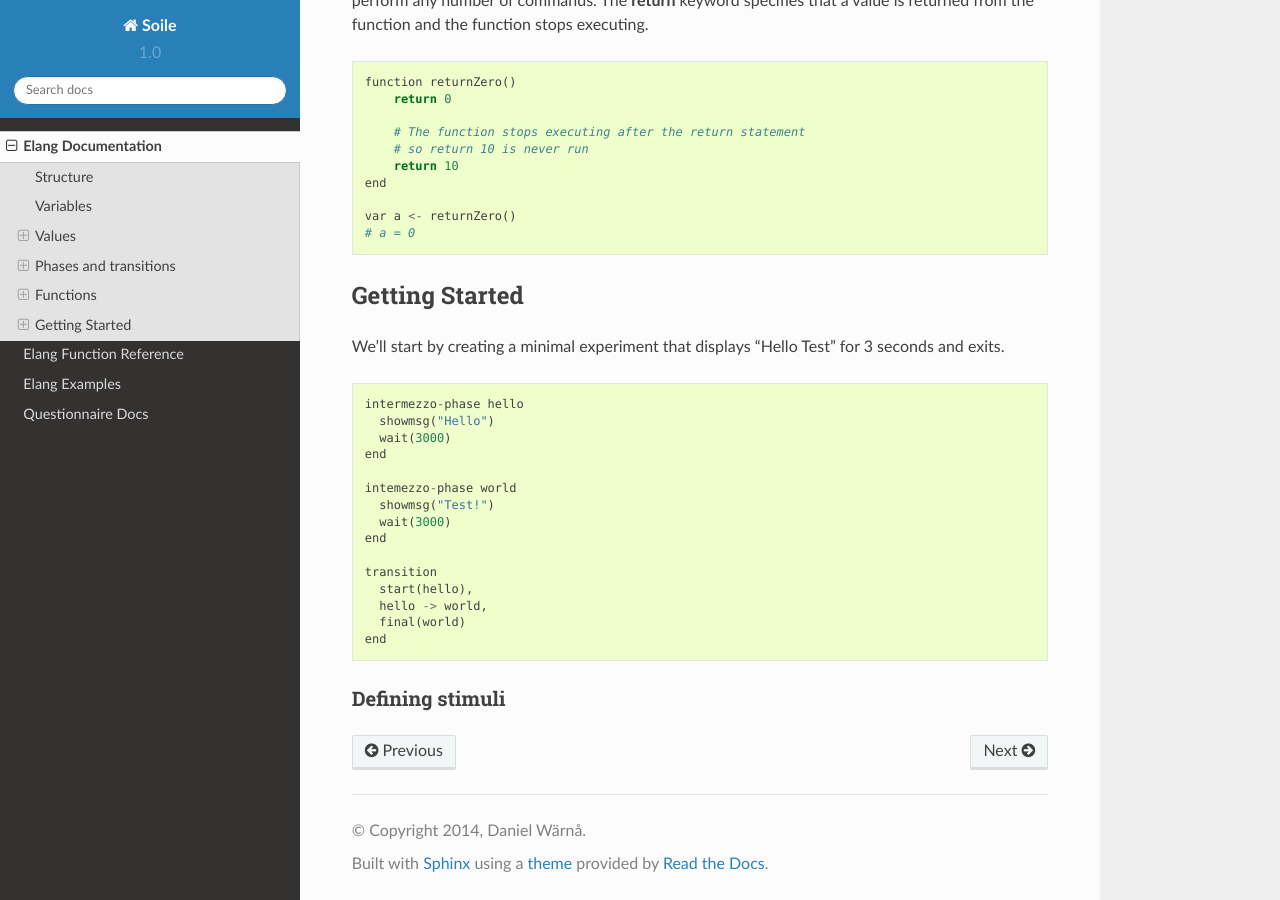
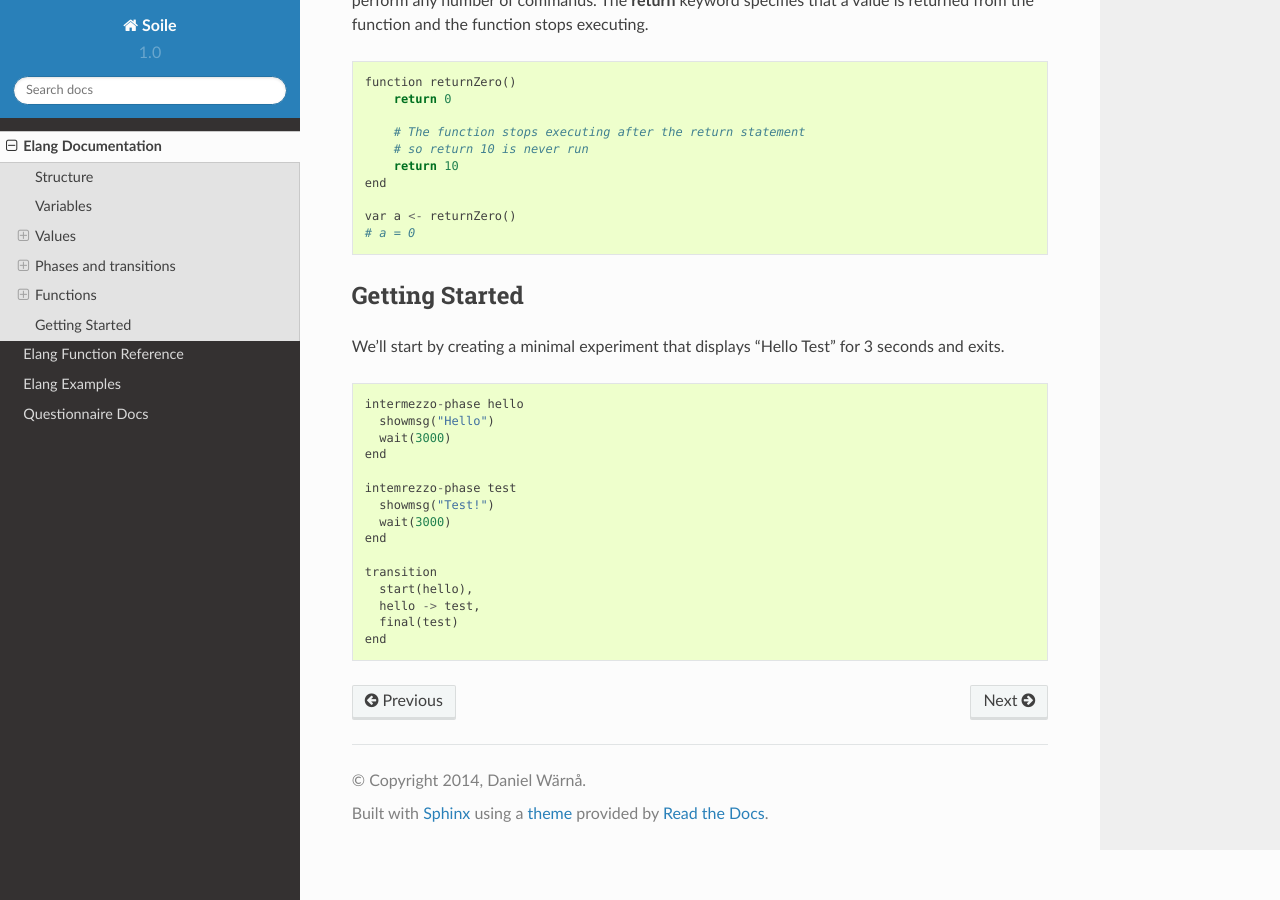
Before and after one commit to Abo-Soile/SOILE-Backend, a Sphinx documentation site: the page built from docs/elang.rst, in a window 1280 px wide and 900 px high, scrolled down 7840 px. Built offline with Sphinx 7.4.7 and the Read the Docs theme 2.0.0, drawn with Linux system fonts in a browser that asks for light colours.

```diff
--- a/docs/elang.rst
+++ b/docs/elang.rst
@@ -385,16 +385,13 @@ We'll start by creating a minimal experiment that displays "Hello Test" for 3 se
     wait(3000)
   end
 
-  intemezzo-phase world
+  intemrezzo-phase test
     showmsg("Test!")
     wait(3000)
   end
 
   transition
     start(hello),
-    hello -> world,
-    final(world)
+    hello -> test,
+    final(test)
   end
-
-Defining stimuli
-================
```
Also changed, not shown: other parts of docs/elang.rst (+1 -1 lines).
